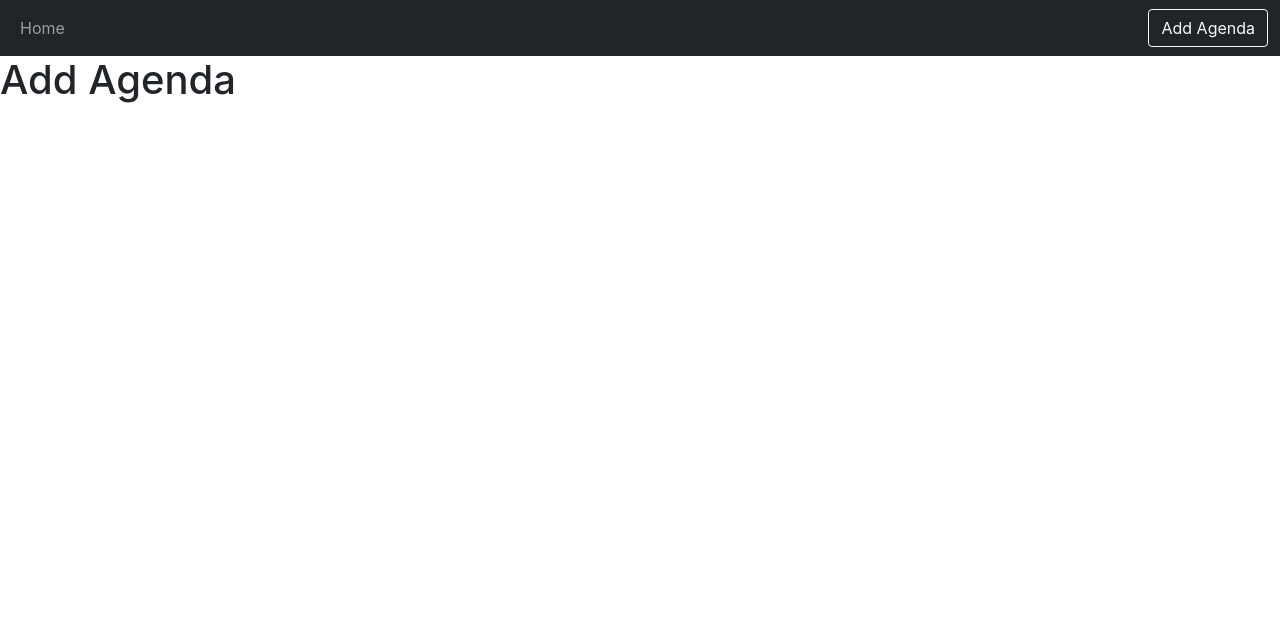
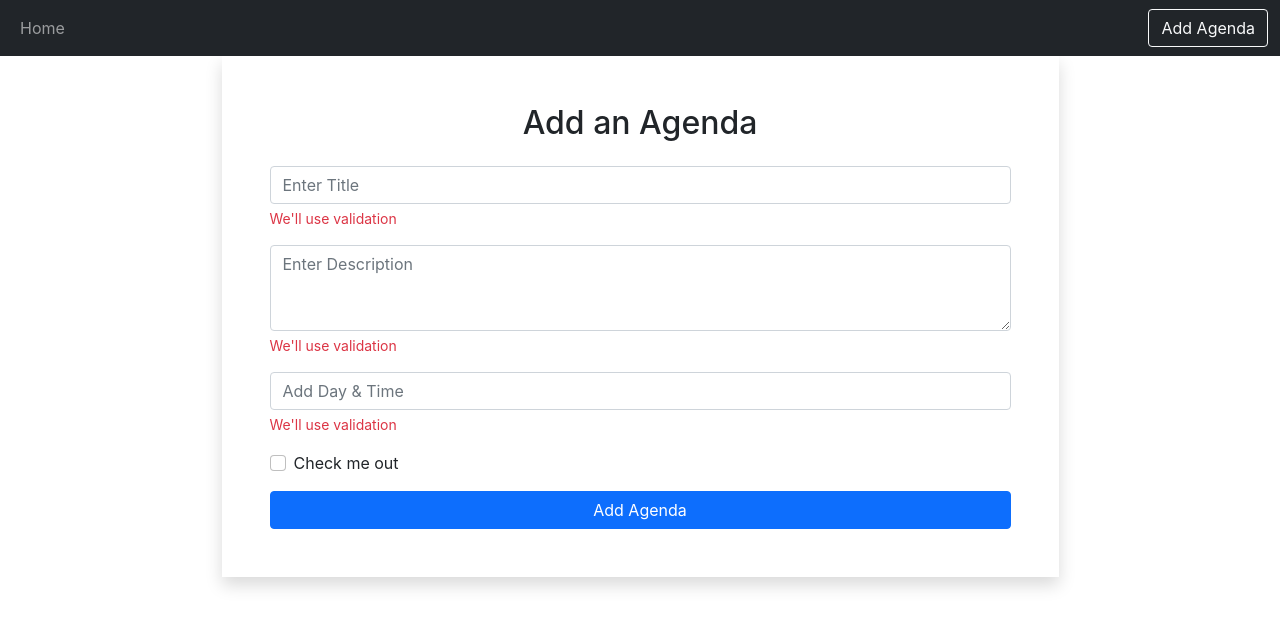
Before and after one commit to nishatreza/AgendaCrudApp, a React (Create React App) app in the folder react-agenda-app/: page /agendas/add in a window 1280 px wide. Shown: the top 628 px of the page. Built offline with nearby package versions, Linux system fonts and the light colour scheme.

Commit message:
added agenda

```diff
--- a/react-agenda-app/db.json
+++ b/react-agenda-app/db.json
@@ -13,6 +13,20 @@
       "description": "desc 2",
       "status": false,
       "day": "Jan 16th at 12:30 PM"
+    },
+    {
+      "title": "title 3",
+      "description": "description of the title",
+      "status": true,
+      "day": "Feb 6th at 2:30 PM",
+      "id": 3
+    },
+    {
+      "title": "title 4",
+      "description": "desc 4",
+      "status": false,
+      "day": "Mar 8th at 10:00 PM",
+      "id": 4
     }
   ]
 }
--- a/react-agenda-app/src/App.js
+++ b/react-agenda-app/src/App.js
@@ -3,6 +3,7 @@ import Navbar from './components/layout/Navbar';
 import Home from './components/pages/Home';
 import { BrowserRouter as Router, Routes, Route } from 'react-router-dom'
 import AddAgenda from './components/agendas/AddAgenda';
+import EditAgenda from './components/agendas/EditAgenda';
 
 const App = () => {
   return (
@@ -13,6 +14,7 @@ const App = () => {
         <Routes>
           <Route exact="true" path="/" element={<Home />} />
           <Route exact="true" path="/agendas/add" element={<AddAgenda />} />
+          <Route exact="true" path="/agendas/edit" element={<EditAgenda />} />
 
         </Routes>
 
--- a/react-agenda-app/src/components/agendas/AddAgenda.js
+++ b/react-agenda-app/src/components/agendas/AddAgenda.js
@@ -1,12 +1,108 @@
-import React from 'react'
+import axios from 'axios';
+import React, { useState } from 'react'
+import { useNavigate } from 'react-router-dom'
 
 const AddAgenda = () => {
-    return (
-        <div>
-            <h1>Add Agenda</h1>
+    const navigate = useNavigate();
+
+    const [agenda, setAgenda] = useState({
+        title: "",
+        description: "",
+        status: false,
+        day: ""
+    })
+
+    const { title, description, status, day } = agenda;
+
+    const handleChange = (e) => {
+        // console.log(e.target.value);
+        const { name, value, type, checked } = e.target
+        setAgenda(prevAgenda => {
+            return {
+                ...prevAgenda,
+                [name]: type === "checkbox" ? checked : value
+            }
+
+        })
+
+    }
 
 
+    const handleSubmit = async e => {
+        e.preventDefault();
+        await axios.post("http://localhost:3002/agendas", agenda);
+        navigate('/');
+
+    }
+
+
+    return (
+
+
+        <div className="container">
+            <div className="w-75 mx-auto shadow p-5">
+                <h2 className="text-center mb-4">Add an Agenda</h2>
+                {/* <form onSubmit={e => onSubmit(e)}> */}
+                <form onSubmit={handleSubmit}>
+                    <div className="mb-3">
+
+                        <input type="text"
+                            className="form-control"
+                            aria-describedby="titleHelp"
+                            placeholder="Enter Title"
+                            name="title"
+                            value={title}
+                            onChange={handleChange}
+                        />
+                        <div id="titleHelp" className="form-text text-danger">We'll use validation</div>
+
+
+                    </div>
+                    <div className="mb-3">
+                        <textarea className="form-control"
+                            placeholder="Enter Description"
+                            rows="3"
+                            aria-describedby="descHelp"
+                            name="description"
+                            value={description}
+                            onChange={handleChange}
+
+                        />
+                        <div id="descHelp" className="form-text text-danger">We'll use validation</div>
+
+                    </div>
+                    <div className="mb-3">
+
+
+                        <input type="text"
+                            className="form-control"
+                            aria-describedby="dayHelp"
+                            placeholder="Add Day & Time"
+                            name="day"
+                            value={day}
+                            onChange={handleChange}
+
+                        />
+                        <div id="dayHelp" className="form-text text-danger">We'll use validation</div>
+                    </div>
+                    <div className="mb-3 form-check">
+                        <input type="checkbox"
+                            className="form-check-input"
+                            id="exampleCheck1"
+                            checked={status}
+                            onChange={handleChange}
+                            name="status"
+                        />
+                        <label className="form-check-label" htmlFor="exampleCheck1">Check me out</label>
+                    </div>
+                    <div className="d-grid gap-2">
+                        <button type="submit" className="btn btn-primary">Add Agenda</button>
+
+                    </div>
+                </form>
+            </div>
         </div>
+
     )
 }
 
--- /dev/null
+++ b/react-agenda-app/src/components/agendas/EditAgenda.js
@@ -0,0 +1,9 @@
+import React from 'react'
+
+const EditAgenda = () => {
+    return (
+        <div>EditAgenda</div>
+    )
+}
+
+export default EditAgenda
--- a/react-agenda-app/src/index.js
+++ b/react-agenda-app/src/index.js
@@ -2,6 +2,7 @@ import React from 'react';
 import ReactDOM from 'react-dom/client';
 import './index.css';
 import App from './App';
+
 
 const root = ReactDOM.createRoot(document.getElementById('root'));
 root.render(
```
Lines whose indentation alone changed are shown as unchanged.
